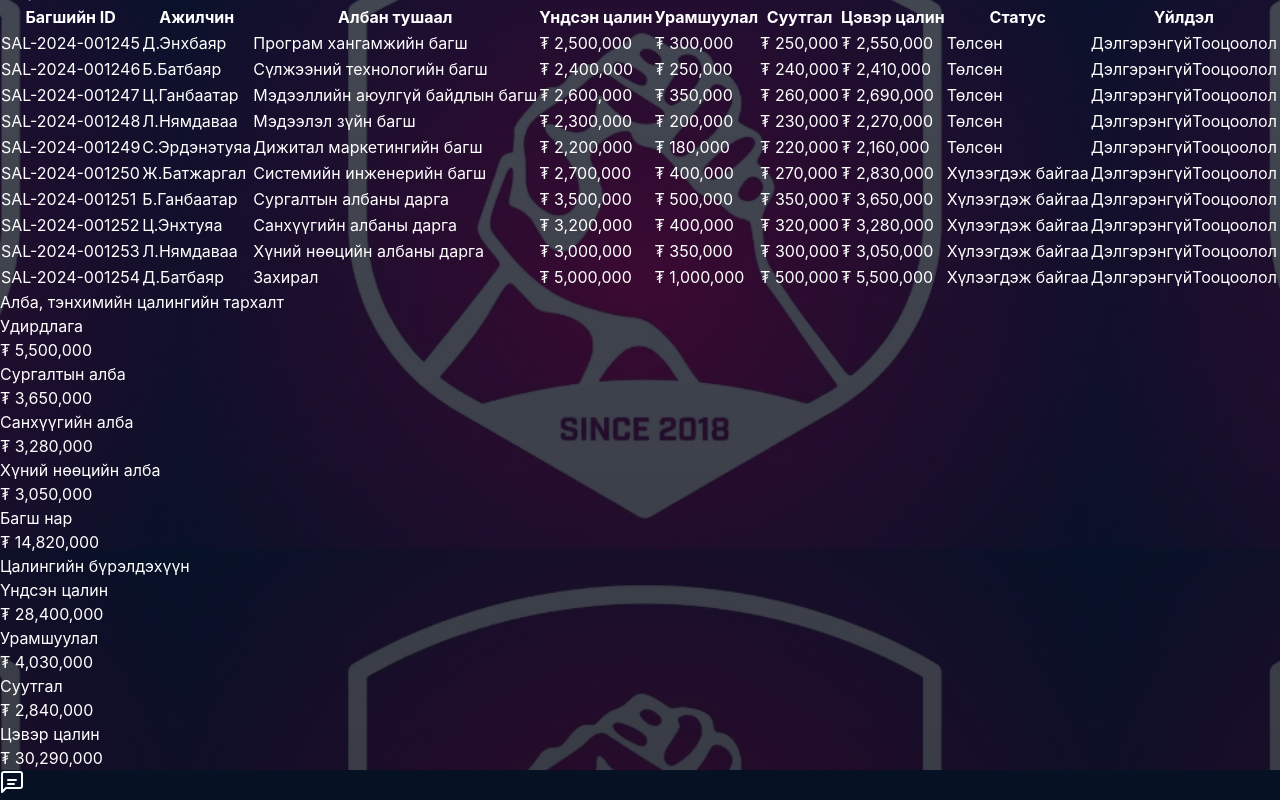
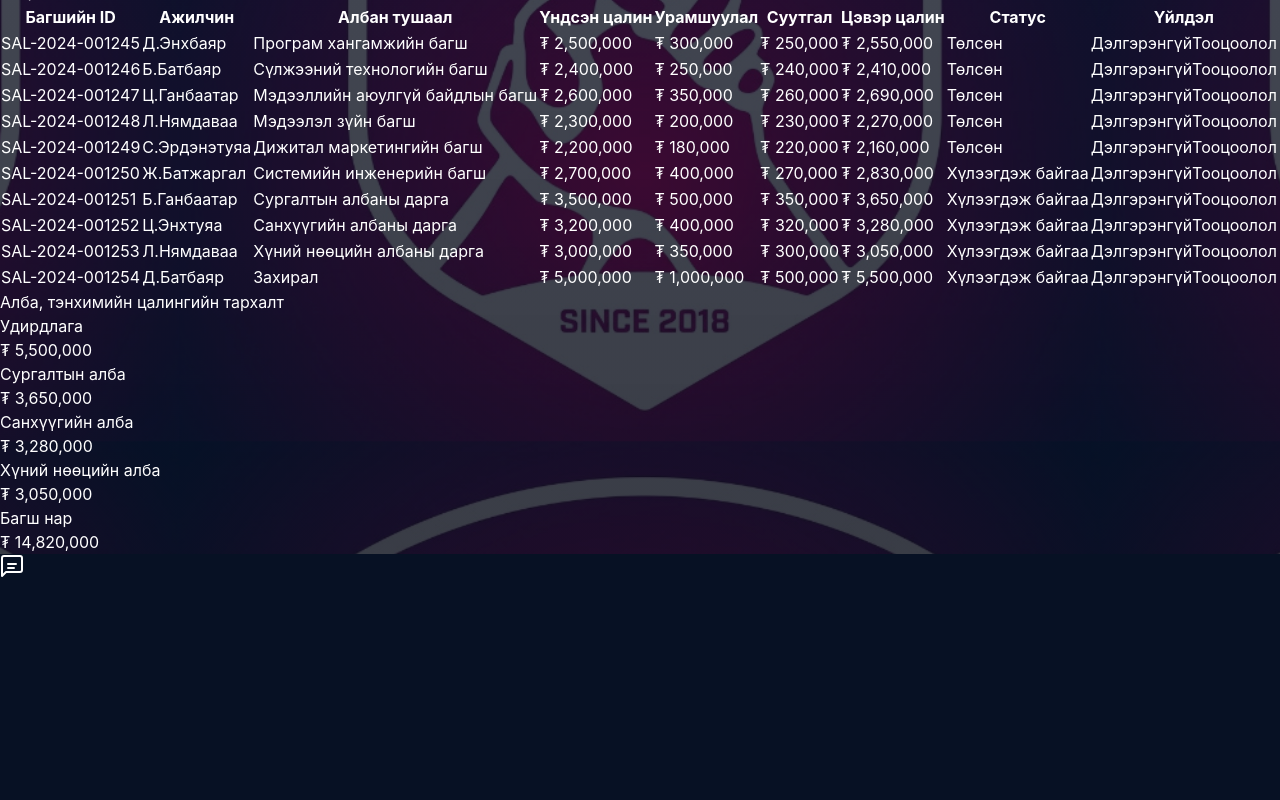
Before and after one commit to skrall1126-cyber/diplom, a Next.js app: page /admin/staff-salaries in a window 1280 px wide. Shown: the part 842-1642 px from the top of the page. After the commit the page ends 1426 px from the top, so only its background shows below. Built offline with nearby package versions, Linux system fonts and the light colour scheme.

Commit message:
Tsalingiin bureldehvvn hesgiig ustgalaa

```diff
--- a/app/admin/staff-salaries/page.tsx
+++ b/app/admin/staff-salaries/page.tsx
@@ -499,7 +499,6 @@ export default function StaffSalaries() {
             </div>
 
             {/* Salary Distribution */}
-            <div className="grid gap-6 lg:grid-cols-2">
             <div className="rounded-2xl border border-white/10 bg-[#081120]/70 p-5 backdrop-blur-md">
               <h2 className="text-lg font-semibold text-white mb-4">Алба, тэнхимийн цалингийн тархалт</h2>
               <div className="space-y-4">
@@ -526,36 +525,6 @@ export default function StaffSalaries() {
                     <span className="text-sm text-white/50 w-32 text-right">{item.amount}</span>
                   </div>
                 ))}
-                </div>
-              </div>
-
-              <div className="rounded-2xl border border-white/10 bg-[#081120]/70 p-5 backdrop-blur-md">
-                <h2 className="text-lg font-semibold text-white mb-4">Цалингийн бүрэлдэхүүн</h2>
-                <div className="space-y-4">
-                  {[
-                    { component: "Үндсэн цалин", amount: "₮ 28,400,000", percentage: 94, color: "bg-blue-500" },
-                    { component: "Урамшуулал", amount: "₮ 4,030,000", percentage: 13, color: "bg-emerald-500" },
-                    { component: "Суутгал", amount: "₮ 2,840,000", percentage: 9, color: "bg-amber-500" },
-                    { component: "Цэвэр цалин", amount: "₮ 30,290,000", percentage: 100, color: "bg-purple-500" },
-                  ].map((item, index) => (
-                    <div key={index} className="flex items-center gap-4">
-                      <div className="w-32">
-                        <p className="text-sm font-medium text-white">{item.component}</p>
-                      </div>
-                      <div className="flex-1">
-                        <div className="h-3 w-full rounded-full bg-white/[0.06] overflow-hidden">
-                          <div
-                            className={`h-full ${item.color} rounded-full`}
-                            style={{ width: `${item.percentage}%` }}
-                          ></div>
-                        </div>
-                      </div>
-                      <div className="w-32 text-right">
-                        <p className="text-sm font-bold text-white">{item.amount}</p>
-                      </div>
-                    </div>
-                  ))}
-                </div>
               </div>
             </div>
 
```
Lines whose indentation alone changed are shown as unchanged.
